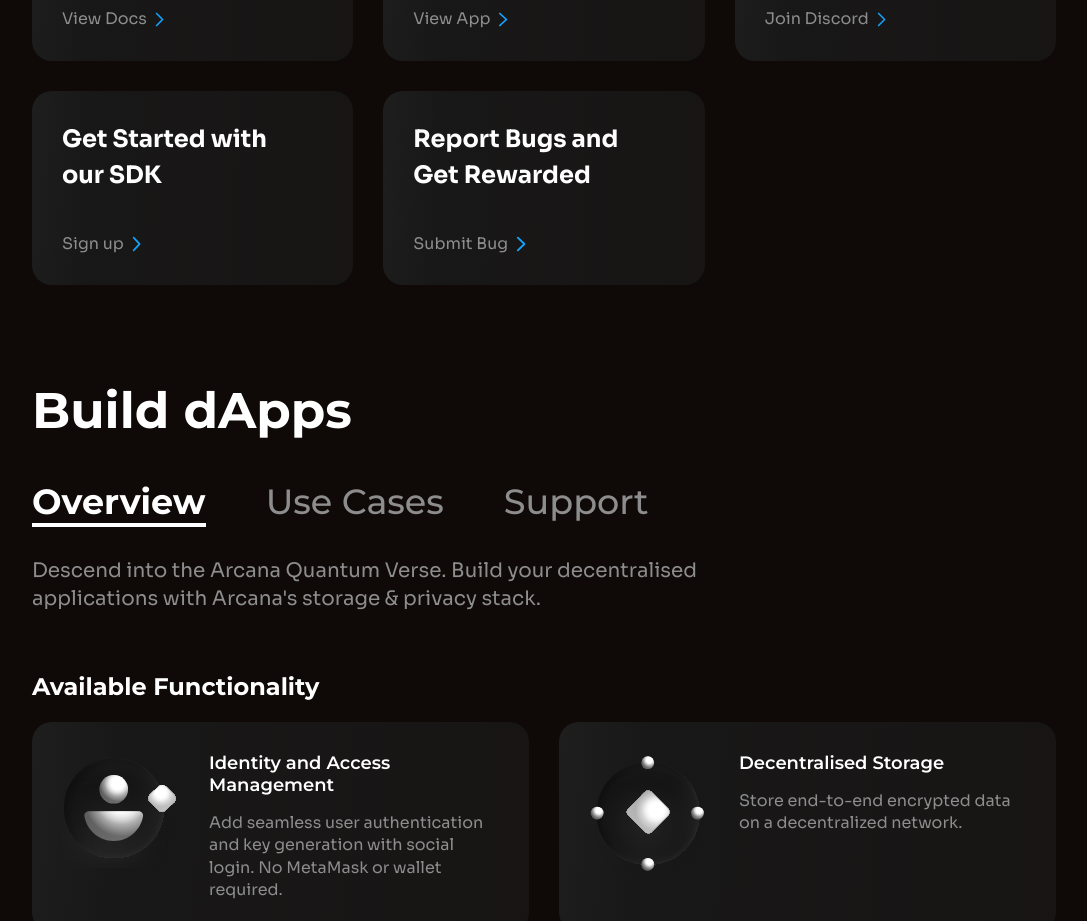
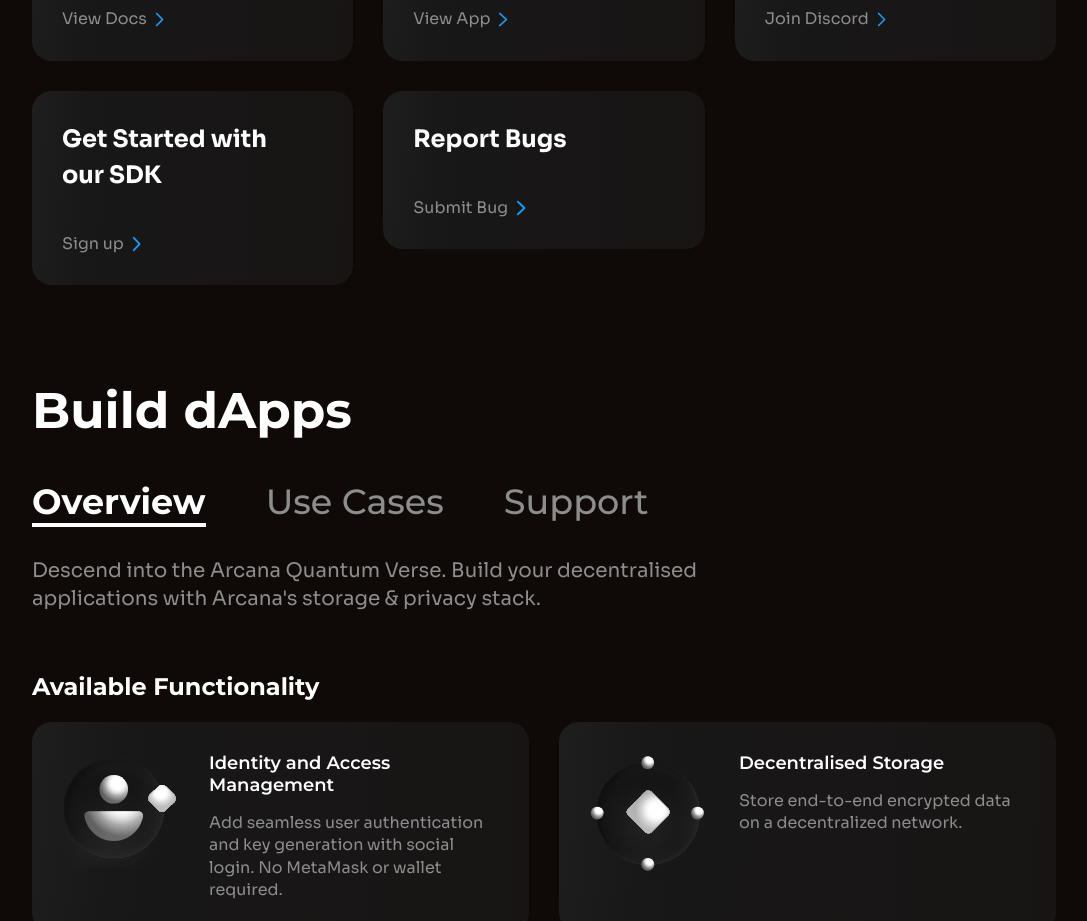
Before and after one commit to arcana-network/testnet-site, a Nuxt app: page / in a window 1280 px wide. Shown: the part 2700-3621 px from the top of the page, without its empty margins (96-1183 px from the left). Built offline with nearby package versions, Linux system fonts and the light colour scheme.

Commit message:
removed rewarded from report bugs

```diff
--- a/components/QuickLinks.vue
+++ b/components/QuickLinks.vue
@@ -61,14 +61,14 @@
           linkText: 'Join Discord',
         },
         {
-          name: 'discord',
+          name: 'signup',
           title: 'Get Started with our SDK',
           link: 'https://dashboard.arcana.network',
           linkText: 'Sign up',
         },
         {
           name: 'discourse',
-          title: 'Report Bugs and Get Rewarded',
+          title: 'Report Bugs',
           link: 'https://forum.arcana.network',
           linkText: 'Submit Bug',
         },
```
